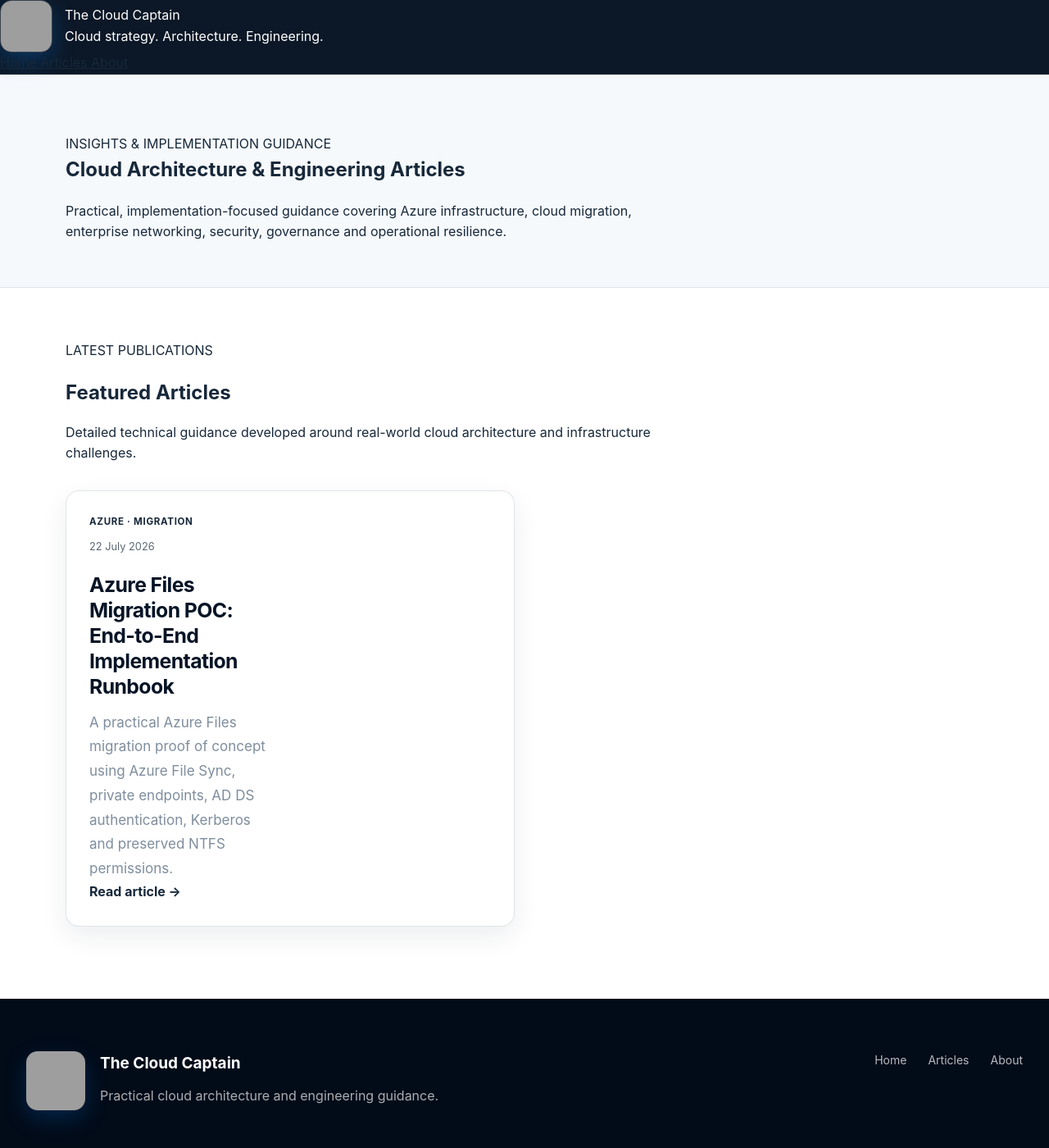
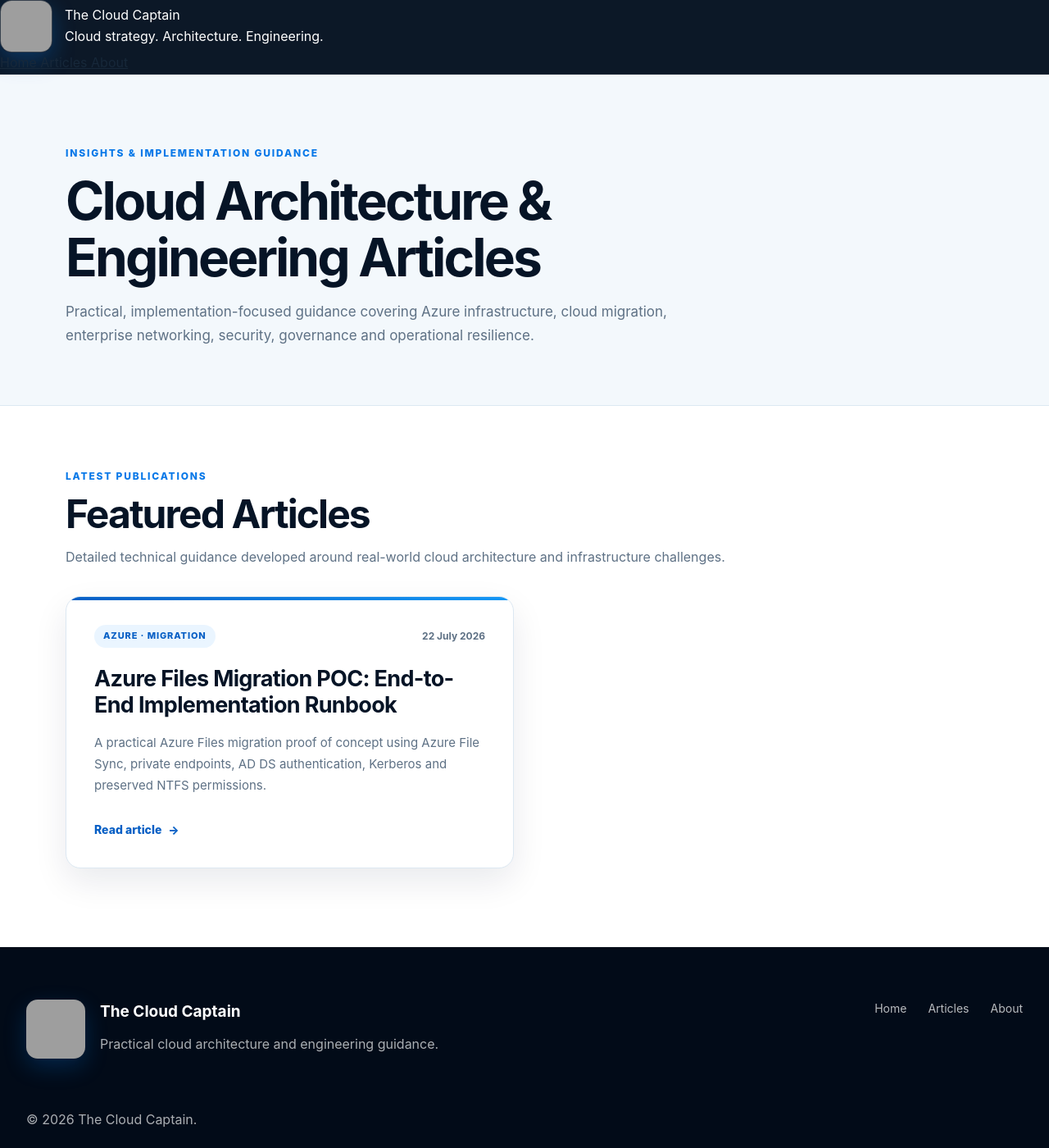
Before and after one commit to thecloudcaptain/thecloudcaptain.github.io, a Jekyll site: the page built from articles/index.md, in a window 1280 px wide and 1400 px high. Shown: the whole window at 82% size. Built offline with Jekyll 4.4.1, drawn with Linux system fonts in a browser that asks for light colours; grey boxes are pictures that could not be loaded.

Commit message:
Update style.scss

```diff
--- a/assets/css/style.scss
+++ b/assets/css/style.scss
@@ -1269,120 +1269,301 @@ a {
 }
 
 /* =========================================================
-   Articles page only
+   Shared page helpers
+   ========================================================= */
+
+.content-container,
+.site-container {
+  width: min(1440px, calc(100% - 64px));
+  margin-right: auto;
+  margin-left: auto;
+}
+
+.section-label {
+  display: inline-block;
+  color: var(--blue-600);
+  font-size: 12px;
+  font-weight: 850;
+  line-height: 1.3;
+  letter-spacing: 0.15em;
+  text-transform: uppercase;
+}
+
+.site-navigation a.active {
+  padding: 9px 14px;
+  border-radius: 8px;
+  background: rgba(255, 255, 255, 0.1);
+  color: var(--white);
+}
+
+/* =========================================================
+   Articles landing page only
    ========================================================= */
 
 .articles-hero {
-  padding: 72px 0 54px;
-  background: #f6f9fc;
-  border-bottom: 1px solid rgba(15, 42, 70, 0.1);
+  padding: 82px 0 70px;
+  background: #f3f8fc;
+  border-bottom: 1px solid var(--border);
 }
 
 .articles-hero .site-container,
 .articles-listing .site-container {
-  width: min(1120px, calc(100% - 40px));
-  margin: 0 auto;
+  width: min(1120px, calc(100% - 64px));
+  margin-right: auto;
+  margin-left: auto;
+}
+
+.articles-hero .section-label {
+  margin-bottom: 16px;
 }
 
 .articles-hero h1 {
-  max-width: 820px;
+  max-width: 850px;
   margin: 0 0 18px;
+  color: var(--navy-900);
+  font-size: clamp(44px, 5vw, 68px);
+  line-height: 1.08;
+  letter-spacing: -0.045em;
 }
 
 .articles-hero p {
-  max-width: 760px;
+  max-width: 820px;
   margin: 0;
+  color: var(--muted);
+  font-size: 17px;
+  line-height: 1.7;
 }
 
 .articles-listing {
-  padding: 64px 0 88px;
+  padding: 72px 0 96px;
+  background: var(--white);
 }
 
 .articles-heading {
-  max-width: 760px;
-  margin-bottom: 32px;
+  max-width: 820px;
+  margin-bottom: 34px;
+}
+
+.articles-heading .section-label {
+  margin-bottom: 12px;
 }
 
 .articles-heading h2 {
-  margin-bottom: 12px;
+  margin: 0 0 12px;
+  color: var(--navy-900);
+  font-size: clamp(34px, 4vw, 48px);
+  line-height: 1.1;
+  letter-spacing: -0.04em;
 }
 
-.articles-grid {
+.articles-heading p {
+  margin: 0;
+  color: var(--muted);
+  font-size: 16px;
+  line-height: 1.7;
+}
+
+.articles-listing .articles-grid {
   display: grid;
   grid-template-columns: repeat(2, minmax(0, 1fr));
-  gap: 24px;
+  gap: 26px;
+  align-items: stretch;
 }
 
-.article-card {
+.articles-listing .article-card {
+  position: relative;
+  display: block;
   min-width: 0;
-  padding: 28px;
-  background: #ffffff;
-  border: 1px solid rgba(15, 42, 70, 0.12);
-  border-radius: 16px;
-  box-shadow: 0 12px 32px rgba(15, 42, 70, 0.08);
+  overflow: hidden;
+  padding: 0;
+  border: 1px solid var(--border);
+  border-radius: 18px;
+  background: var(--white);
+  box-shadow: 0 16px 42px rgba(3, 25, 52, 0.09);
+  transition:
+    transform 180ms ease,
+    border-color 180ms ease,
+    box-shadow 180ms ease;
 }
 
-.article-card-content {
-  height: 100%;
+.articles-listing .article-card::before {
+  position: absolute;
+  top: 0;
+  right: 0;
+  left: 0;
+  height: 4px;
+  content: "";
+  background:
+    linear-gradient(
+      90deg,
+      var(--blue-700),
+      var(--blue-500)
+    );
+}
+
+.articles-listing .article-card:hover {
+  transform: translateY(-4px);
+  border-color: rgba(8, 120, 232, 0.35);
+  box-shadow: 0 22px 52px rgba(3, 25, 52, 0.13);
+}
+
+.articles-listing .article-card-content {
   display: flex;
+  min-height: 330px;
+  padding: 34px;
   flex-direction: column;
 }
 
-.article-card-meta {
+.articles-listing .article-card-meta {
   display: flex;
+  margin-bottom: 22px;
+  align-items: center;
+  justify-content: space-between;
   flex-wrap: wrap;
-  justify-content: space-between;
   gap: 12px;
-  margin-bottom: 20px;
 }
 
-.article-category {
-  font-size: 0.72rem;
-  font-weight: 700;
-  letter-spacing: 0.06em;
+.articles-listing .article-category {
+  display: inline-flex;
+  min-height: 28px;
+  padding: 5px 11px;
+  align-items: center;
+  border-radius: 999px;
+  background: var(--surface-blue);
+  color: var(--blue-700);
+  font-size: 11px;
+  font-weight: 850;
+  line-height: 1.2;
+  letter-spacing: 0.08em;
   text-transform: uppercase;
 }
 
-.article-date {
-  font-size: 0.8rem;
-  opacity: 0.7;
+.articles-listing .article-date {
+  color: var(--muted);
+  font-size: 12px;
+  font-weight: 650;
 }
 
-.article-card h3 {
-  margin: 0 0 14px;
-  font-size: 1.55rem;
-  line-height: 1.25;
+.articles-listing .article-card h3 {
+  margin: 0 0 16px;
+  color: var(--navy-900);
+  font-size: 27px;
+  line-height: 1.2;
+  letter-spacing: -0.025em;
 }
 
-.article-card h3 a {
-  color: inherit;
+.articles-listing .article-card h3 a {
+  color: var(--navy-900);
   text-decoration: none;
 }
 
-.article-description {
-  margin: 0 0 24px;
-  line-height: 1.7;
-  opacity: 0.8;
+.articles-listing .article-card h3 a:hover {
+  color: var(--blue-700);
 }
 
-.article-read-link {
+.articles-listing .article-description {
+  margin: 0 0 26px;
+  color: var(--muted);
+  font-size: 15px;
+  line-height: 1.75;
+  opacity: 1;
+}
+
+.articles-listing .article-read-link {
+  display: inline-flex;
   width: fit-content;
   margin-top: auto;
-  font-weight: 700;
+  align-items: center;
+  gap: 8px;
+  color: var(--blue-700);
+  font-size: 14px;
+  font-weight: 800;
   text-decoration: none;
 }
 
-@media (max-width: 760px) {
-  .articles-grid {
-    grid-template-columns: 1fr;
+.articles-listing .article-read-link:hover {
+  color: var(--blue-600);
+}
+
+.articles-empty-state {
+  max-width: 760px;
+  padding: 32px;
+  border: 1px solid var(--border);
+  border-radius: 18px;
+  background: var(--surface);
+}
+
+.articles-empty-state h3 {
+  margin: 12px 0;
+  color: var(--navy-900);
+}
+
+.articles-empty-state p {
+  margin: 0;
+  color: var(--muted);
+}
+
+/* =========================================================
+   Responsive shared and articles layouts
+   ========================================================= */
+
+@media (max-width: 1050px) {
+  .content-container,
+  .site-container {
+    width: calc(100% - 48px);
   }
 
   .articles-hero .site-container,
   .articles-listing .site-container {
-    width: min(100% - 28px, 1120px);
+    width: calc(100% - 48px);
+  }
+}
+
+@media (max-width: 800px) {
+  .content-container,
+  .site-container,
+  .articles-hero .site-container,
+  .articles-listing .site-container {
+    width: calc(100% - 32px);
   }
 
-  .article-card {
-    padding: 22px;
+  .articles-hero {
+    padding: 62px 0 54px;
+  }
+
+  .articles-hero h1 {
+    font-size: 42px;
+  }
+
+  .articles-listing {
+    padding: 56px 0 72px;
+  }
+
+  .articles-listing .articles-grid {
+    grid-template-columns: 1fr;
+  }
+
+  .articles-listing .article-card-content {
+    min-height: auto;
+    padding: 28px;
+  }
+
+  .articles-listing .article-card h3 {
+    font-size: 25px;
   }
 }
+
+@media (max-width: 480px) {
+  .articles-hero h1 {
+    font-size: 36px;
+  }
+
+  .articles-listing .article-card-content {
+    padding: 24px;
+  }
+
+  .articles-listing .article-card-meta {
+    align-items: flex-start;
+    flex-direction: column;
+  }
+}
```
